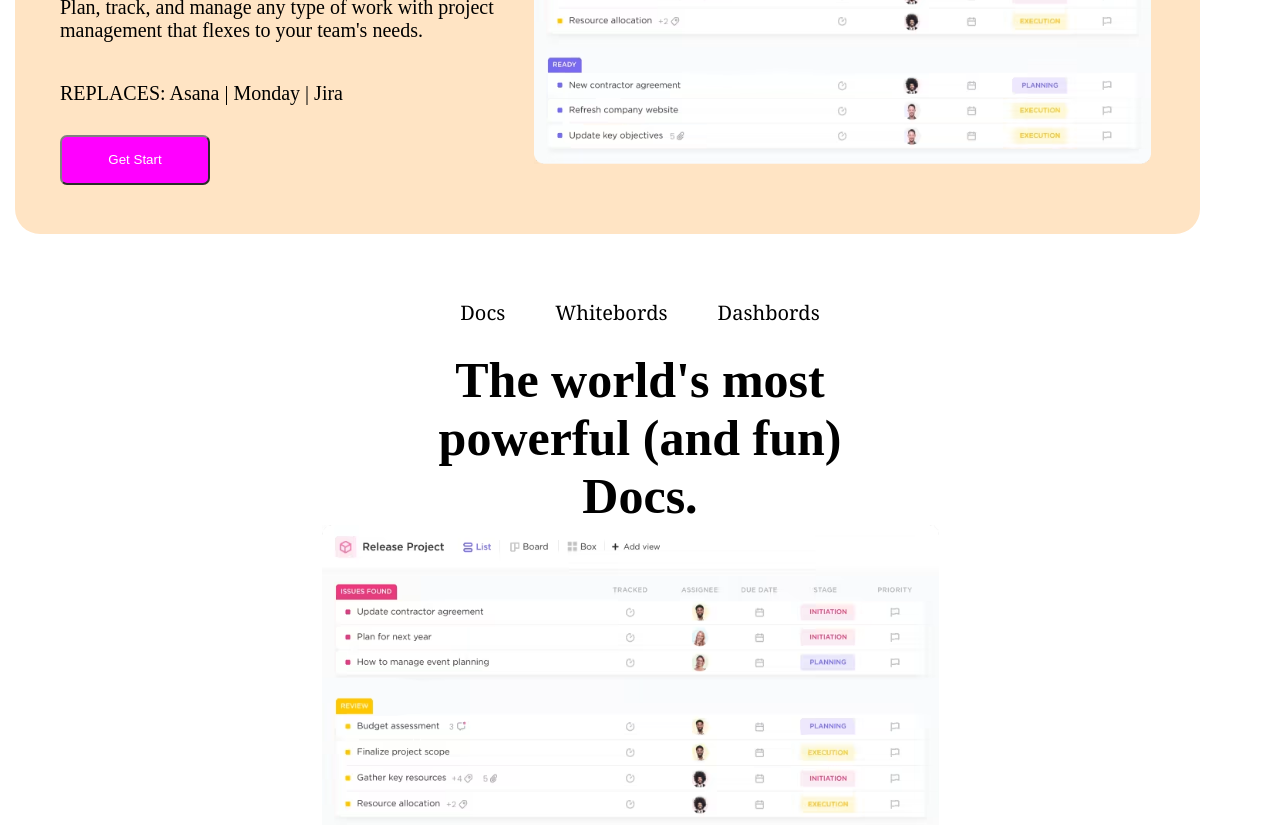
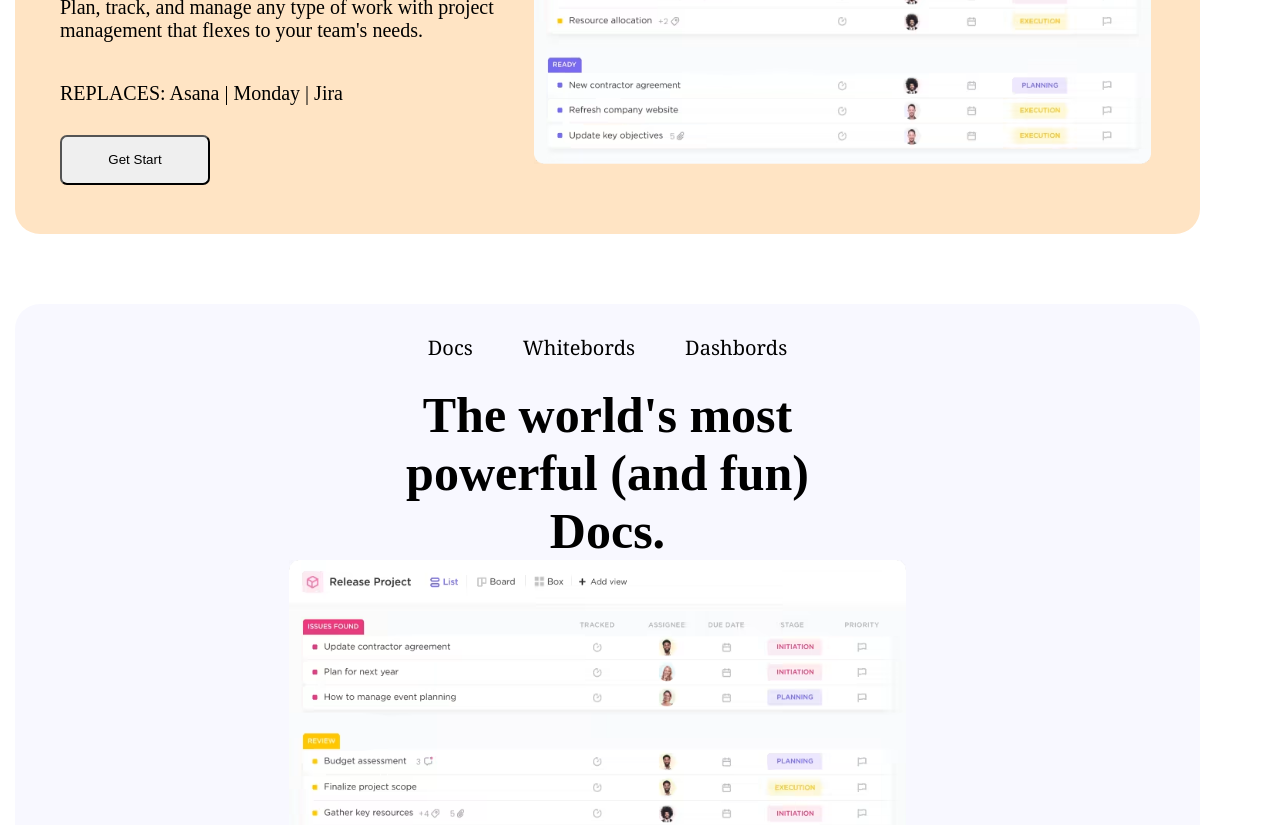
Before and after one commit to Jacquet12/ClickUpProject, a React (Create React App) app in the folder clickup/: page / in a window 1280 px wide. Shown: the part 1800-2625 px from the top of the page. Built offline with nearby package versions, Linux system fonts and the light colour scheme.

Commit message:
colocação de efeito ns botões e modificação no foot of the page

```diff
--- a/clickup/src/components/SecondeCard.js
+++ b/clickup/src/components/SecondeCard.js
@@ -20,8 +20,11 @@ function SecondeCard() {
         <img src={projects_tasks} alt="projects_tasks" />
       </div>
 
-      <div className="container-secondeCard-buttom">
-        <input type="button" value="Get Start"></input>
+
+      <div className="container-secondeCard-buttom-sessão">
+        <div className="container-secondeCard-buttom">
+          <input type="button" value="Get Start"></input>
+        </div>
       </div>
 
     </div>
--- a/clickup/src/styles/secondeCardStyles.css
+++ b/clickup/src/styles/secondeCardStyles.css
@@ -56,6 +56,31 @@
     margin-top: 110px;
 }
 
-.container-secondeCard-buttom{
+.container-secondeCard-buttom-sessão{
+    width: 1185px;
+    height: 80px;
+    background-color: gainsboro;
+    margin-left: -5px;
+    border-bottom-left-radius: 25px;
+    border-bottom-right-radius: 25px;
+}
 
+.container-secondeCard{
+    background-color: ghostwhite;
+    width: 1185px;
+    height: 800px;
+    padding: 5px;
+    margin-top: 30px;
+    margin-left:15px;
+    border-top-left-radius: 25px;
+    border-top-right-radius: 25px;
 }
+
+.container-secondeCard-buttom-sessão input:hover{
+    border: none;
+    background-color: #4CAF50;
+    color: white;
+    font-size: 16px;
+    /* background-color: #3e8e41;
+    color: white;  */
+}
--- a/clickup/src/styles/styles.css
+++ b/clickup/src/styles/styles.css
@@ -82,7 +82,7 @@ input{
     width: 320px;
     height: 50px;
     border-radius: 7px;
-    border-color: #808080;
+    border-color:none;
     margin-top: 20px;
 }
 
@@ -90,10 +90,12 @@ input{
     width: 180px;
     height: 50px;
     border-radius: 7px;
-    border-color: #808080;
-    background-color: #800080;
     margin-top: 20px;
     font-size: 20px;
+}
+
+.container-texto-formulario-botao input:hover{
+    background-color:  #800080;
 }
 
 .container-texto-formulario-botao-card1,.container-texto-formulario-botao-card2{
@@ -101,10 +103,6 @@ input{
     padding: 10px;
 }
 
-/* .container-header-app-icone img{
-    width: 63px;
-    height: 18px;
-} */
 img{
     padding-right: 20px;
 }
--- a/clickup/src/styles/styles1.css
+++ b/clickup/src/styles/styles1.css
@@ -42,9 +42,6 @@
 .container-secondePage-button input{
     width: 150px;
     height: 50px;
-    color: white;
-    background-color: fuchsia;
-    border-radius: 7px;
 }
 
 .container-secondePage, .container-secondePage-button input{
@@ -74,3 +71,9 @@
 .block-container-texte, .container-secondePage-imagem{
     display: inline-block;
 }
+
+.container-secondePage-button input:hover{
+    color: white;
+    background-color: fuchsia;
+    border-radius: 7px;
+}
```
